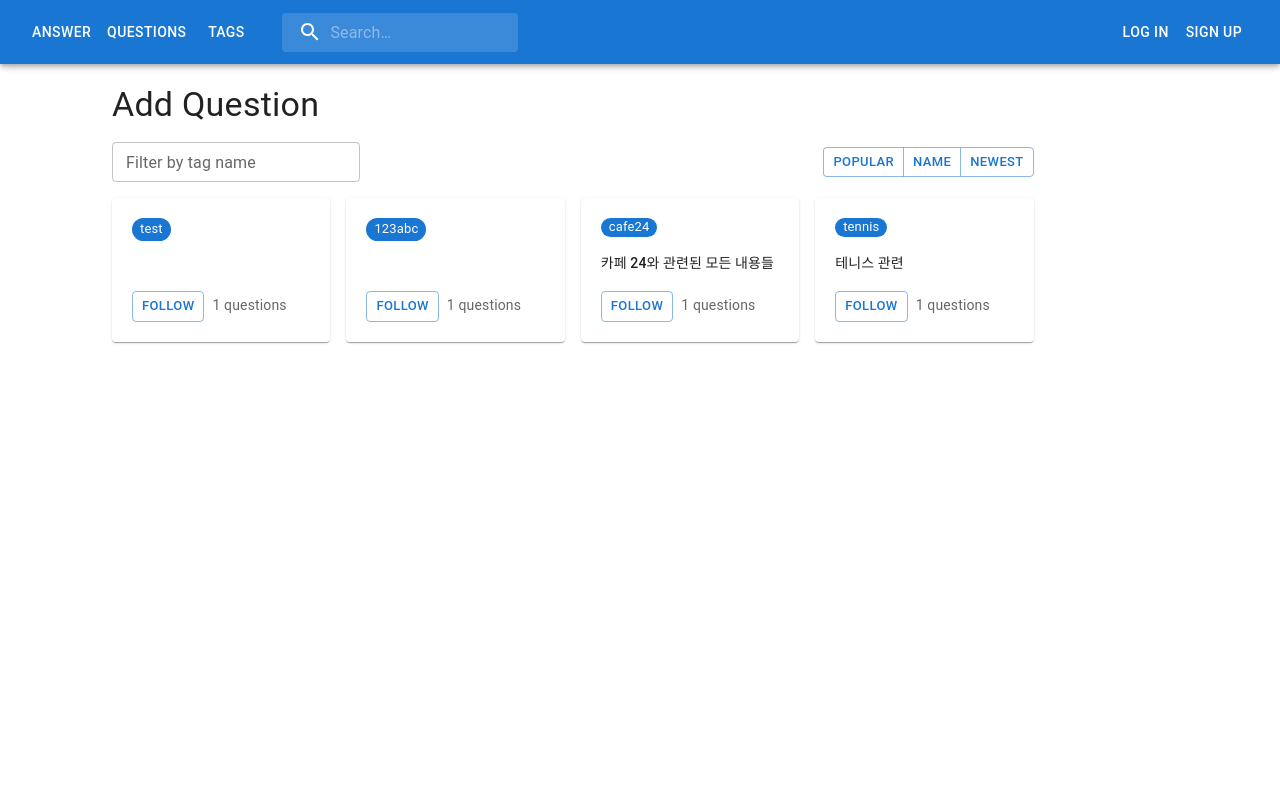
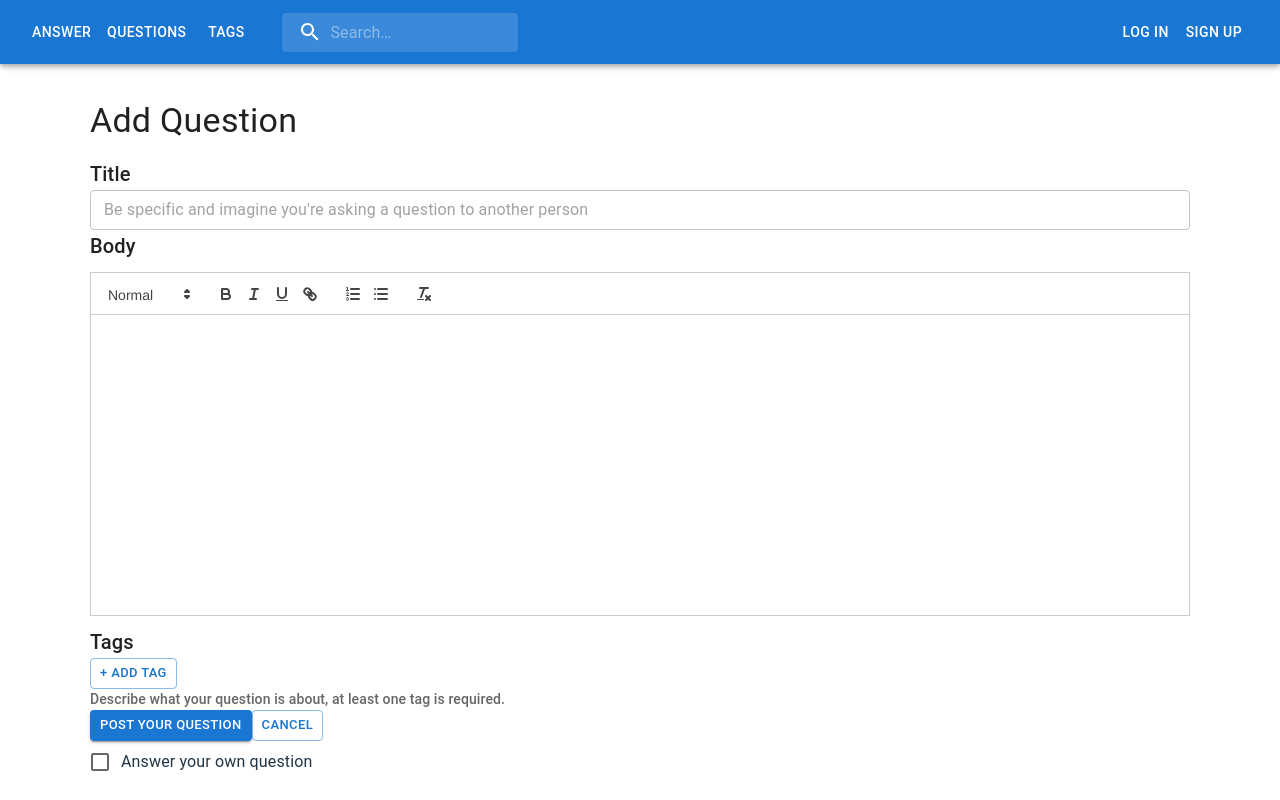
Before and after one commit to JJakDDo/answer, a React (Vite) app in the folder frontend/: page /questions/ask in a window 1280 px wide. Built offline with nearby package versions, Linux system fonts and the light colour scheme.

Commit message:
feat: post new question

```diff
--- /dev/null
+++ b/frontend/src/components/AddTag/index.jsx
@@ -0,0 +1,112 @@
+import React, { useEffect, useState } from "react";
+import Box from "@mui/material/Box";
+import Button from "@mui/material/Button";
+import List from "@mui/material/List";
+import ListItem from "@mui/material/ListItem";
+import ListItemButton from "@mui/material/ListItemButton";
+import ListItemText from "@mui/material/ListItemText";
+import Popper from "@mui/material/Popper";
+import TextField from "@mui/material/TextField";
+import ClickAwayListener from "@mui/material/ClickAwayListener";
+import { useSearchTag } from "../../hooks/tags";
+import CloseIcon from "@mui/icons-material/Close";
+import useStore from "../../store/store";
+
+export default function AddTag({ selectedTag, setSelectedTag }) {
+  const accessToken = useStore((state) => state.accessToken);
+  const [tag, setTag] = useState("");
+  const [matchingTag, setMatchingTag] = useState([]);
+  const { data: searchTagResponse } = useSearchTag(accessToken, tag);
+  const [anchorEl, setAnchorEl] = useState(null);
+
+  const open = Boolean(anchorEl);
+
+  const handleClick = (event) => {
+    setAnchorEl(anchorEl ? null : event.currentTarget);
+    setMatchingTag([]);
+  };
+
+  const addSelectedTag = (e) => {
+    const tempArr = [...selectedTag];
+    tempArr.push(e.target.innerText);
+    setSelectedTag(tempArr);
+    handleClick(e);
+  };
+
+  const searchInputChange = (e) => {
+    if (e.target.value) {
+      setTag(e.target.value);
+    } else {
+      setTag("");
+      setMatchingTag([]);
+    }
+  };
+
+  useEffect(() => {
+    if (searchTagResponse?.data?.data) {
+      setMatchingTag(
+        searchTagResponse.data.data.filter(
+          (tag) => selectedTag.indexOf(tag) < 0
+        )
+      );
+    }
+  }, [searchTagResponse]);
+
+  return (
+    <Box sx={{ display: "flex", gap: 1 }}>
+      {selectedTag.length > 0 && (
+        <>
+          {selectedTag.map((tag, index) => (
+            <Button key={index} size="small" variant="outlined">
+              {tag}
+              <CloseIcon fontSize="small" />
+            </Button>
+          ))}
+        </>
+      )}
+      <div>
+        <Button
+          variant="outlined"
+          size="small"
+          onClick={handleClick}
+          sx={{ position: "relative" }}
+        >
+          + Add Tag
+        </Button>
+        <Popper open={open} anchorEl={anchorEl}>
+          <Box
+            sx={{
+              position: "absolute",
+              top: 10,
+              left: -43,
+              width: "150px",
+              border: 1,
+              borderRadius: "5px",
+              p: 2,
+              bgcolor: "background.paper",
+            }}
+          >
+            <TextField
+              placeholder="Search tag"
+              variant="outlined"
+              size="small"
+              onChange={(e) => searchInputChange(e)}
+            />
+            {matchingTag.length > 0 && (
+              <List>
+                {matchingTag.map((tag, index) => (
+                  <ListItem key={index} disablePadding>
+                    <ListItemButton onClick={(e) => addSelectedTag(e)}>
+                      <ListItemText primary={tag} />
+                    </ListItemButton>
+                  </ListItem>
+                ))}
+              </List>
+            )}
+            {tag && <Button>+ Create new tag</Button>}
+          </Box>
+        </Popper>
+      </div>
+    </Box>
+  );
+}
--- a/frontend/src/components/AskQuestion/index.jsx
+++ b/frontend/src/components/AskQuestion/index.jsx
@@ -1,4 +1,6 @@
-import React from "react";
+import React, { useState, useRef } from "react";
+import ReactQuill from "react-quill";
+import { useNavigate } from "react-router-dom";
 import { styled } from "@mui/material/styles";
 import Box from "@mui/material/Box";
 import Button from "@mui/material/Button";
@@ -8,11 +10,16 @@ import Grid from "@mui/material/Grid";
 import List from "@mui/material/List";
 import ListItem from "@mui/material/ListItem";
 import Divider from "@mui/material/Divider";
+import FormControlLabel from "@mui/material/FormControlLabel";
+import Checkbox from "@mui/material/Checkbox";
 import Paper from "@mui/material/Paper";
 import TextField from "@mui/material/TextField";
 import Typography from "@mui/material/Typography";
 
 import tags from "./mockData.json";
+import AddTag from "../AddTag";
+import { useAddQuestion } from "../../hooks/questions";
+import useStore from "../../store/store";
 
 const Item = styled(Paper)(({ theme }) => ({
   backgroundColor: theme.palette.mode === "dark" ? "#1A2027" : "#fff",
@@ -26,7 +33,38 @@ const Item = styled(Paper)(({ theme }) => ({
 }));
 
 export default function AskQuestion() {
+  const navigate = useNavigate();
   // const { data: questions } = useGetQuestions();
+  const onSuccess = (data) => {
+    console.log(data);
+    navigate(`/questions/${data.data.data.id}`);
+  };
+  const { mutate: addQuestion } = useAddQuestion(onSuccess);
+  const accessToken = useStore((state) => state.accessToken);
+  const [showAnswer, setShowAnswer] = useState(false);
+  const [selectedTag, setSelectedTag] = useState([]);
+  const titleRef = useRef(null);
+  const questionRef = useRef(null);
+  const answerRef = useRef(null);
+
+  const onPostQuestion = () => {
+    console.log(titleRef.current.value);
+    console.log(questionRef.current.value);
+    addQuestion({
+      accessToken,
+      body: {
+        content: questionRef.current.value,
+        html: questionRef.current.value,
+        tags: selectedTag.map((tag) => ({
+          slug_name: tag,
+        })),
+        title: titleRef.current.value,
+      },
+    });
+    if (showAnswer) {
+      console.log(answerRef.current.value);
+    }
+  };
   return (
     <Box sx={{ width: "90%", maxWidth: "1100px", minWidth: "450px" }}>
       <Typography component="span" variant="h4" color="text.primary">
@@ -35,70 +73,71 @@ export default function AskQuestion() {
       <Box
         sx={{
           display: "flex",
-          justifyContent: "space-between",
-          alignItems: "center",
+          flexDirection: "column",
           mt: 2,
           mb: 2,
         }}
       >
+        <Typography component="span" variant="h6" color="text.primary">
+          Title
+        </Typography>
         <TextField
           id="outlined-basic"
-          label="Filter by tag name"
+          placeholder="Be specific and imagine you're asking a question to another person"
           variant="outlined"
           size="small"
+          inputRef={titleRef}
         />
-        <ButtonGroup
-          variant="outlined"
-          size="small"
-          aria-label="outlined button group"
-        >
-          <Button>Popular</Button>
-          <Button>Name</Button>
-          <Button>Newest</Button>
-        </ButtonGroup>
-      </Box>
-      <Grid container spacing={2} sx={{ alignItems: "stretch" }}>
-        {tags.list.map((tag) => (
-          <Grid key={tag.id} item xs={12} sm={6} md={4} lg={3}>
-            <Item>
-              <Chip label={tag.slug_name} size="small" color="primary" />
-              {tag.original_text ? (
-                <Typography
-                  sx={{ display: "inline", pt: 2, pb: 2 }}
-                  component="span"
-                  variant="subtitle2"
-                  color="text.primary"
-                >
-                  {tag.original_text}
+        <Typography component="span" variant="h6" color="text.primary">
+          Body
         </Typography>
-              ) : (
-                <Box
-                  sx={{
-                    width: "100%",
-                    height: "20px",
-                    display: "inline",
-                    pt: 2,
-                    pb: 2,
+        <ReactQuill
+          style={{ marginTop: "10px", marginBottom: "10px" }}
+          ref={(element) => {
+            if (element !== null) questionRef.current = element;
           }}
         />
+        <Typography component="span" variant="h6" color="text.primary">
+          Tags
+        </Typography>
+        <AddTag selectedTag={selectedTag} setSelectedTag={setSelectedTag} />
+        <Typography component="span" variant="subtitle2" color="text.secondary">
+          Describe what your question is about, at least one tag is required.
+        </Typography>
+        {!showAnswer && (
+          <Box>
+            <Button variant="contained" size="small" onClick={onPostQuestion}>
+              Post your question
+            </Button>
+            <Button variant="outlined" size="small">
+              Cancel
+            </Button>
+          </Box>
         )}
+
+        <FormControlLabel
+          control={
+            <Checkbox onChange={(e) => setShowAnswer(e.target.checked)} />
+          }
+          label="Answer your own question"
+        />
+        {showAnswer && (
           <Box>
-                <Button variant="outlined" size="small">
-                  Follow
+            <Typography component="span" variant="h6" color="text.primary">
+              Answer
+            </Typography>
+            <ReactQuill
+              style={{ marginTop: "10px", marginBottom: "10px" }}
+              ref={(element) => {
+                if (element !== null) answerRef.current = element;
+              }}
+            />
+            <Button variant="contained" size="small">
+              Post your question and answer
             </Button>
-                <Typography
-                  sx={{ display: "inline", pl: 1 }}
-                  component="span"
-                  variant="body2"
-                  color="text.secondary"
-                >
-                  {tag.question_count} questions
-                </Typography>
           </Box>
-            </Item>
-          </Grid>
-        ))}
-      </Grid>
+        )}
+      </Box>
     </Box>
   );
 }
--- a/frontend/src/hooks/questions.js
+++ b/frontend/src/hooks/questions.js
@@ -1,4 +1,4 @@
-import { useQuery } from "react-query";
+import { useQuery, useMutation } from "react-query";
 import axios from "axios";
 
 const fetchQuestions = (order) => {
@@ -13,6 +13,15 @@ const fetchSingleQuestion = (id) => {
   );
 };
 
+const addQuestion = (data) => {
+  const { accessToken, body } = data;
+  return axios.post(`http://tessverso.io:9080/answer/api/v1/question`, body, {
+    headers: {
+      Authorization: accessToken,
+    },
+  });
+};
+
 export const useGetQuestions = (order) => {
   return useQuery(["questions", order], () => fetchQuestions(order));
 };
@@ -20,3 +29,9 @@ export const useGetQuestions = (order) => {
 export const useGetSingleQuestion = (id) => {
   return useQuery(["question", id], () => fetchSingleQuestion(id));
 };
+
+export const useAddQuestion = (onSuccess) => {
+  return useMutation(addQuestion, {
+    onSuccess,
+  });
+};
--- a/frontend/src/hooks/tags.js
+++ b/frontend/src/hooks/tags.js
@@ -20,6 +20,17 @@ const fetchFollowingTags = (accessToken) => {
   });
 };
 
+const searchTag = (accessToken, tag) => {
+  return axios.get(
+    `http://tessverso.io:9080/answer/api/v1/question/tags?tag=${tag}`,
+    {
+      headers: {
+        Authorization: `${accessToken}`,
+      },
+    }
+  );
+};
+
 export const useGetTags = (order, accessToken) => {
   return useQuery(["tags", order], () => fetchTags(order, accessToken));
 };
@@ -27,3 +38,9 @@ export const useGetTags = (order, accessToken) => {
 export const useFetchFollowingTags = (accessToken) => {
   return useQuery(["followingTags"], () => fetchFollowingTags(accessToken));
 };
+
+export const useSearchTag = (accessToken, tag) => {
+  return useQuery(["tag", tag], () => searchTag(accessToken, tag), {
+    enabled: !!tag,
+  });
+};
--- a/frontend/src/page/Ask/index.jsx
+++ b/frontend/src/page/Ask/index.jsx
@@ -6,13 +6,13 @@ export default function Ask() {
   return (
     <Grid
       container
-      spacing={2}
       sx={{
         position: "absolute",
         top: "100px",
         width: "100vw",
-        paddingLeft: "10%",
-        paddingRight: "10%",
+        display: "flex",
+        gap: 5,
+        justifyContent: "center",
         minWidth: "500px",
       }}
     >
```
Lines whose indentation alone changed are shown as unchanged.
